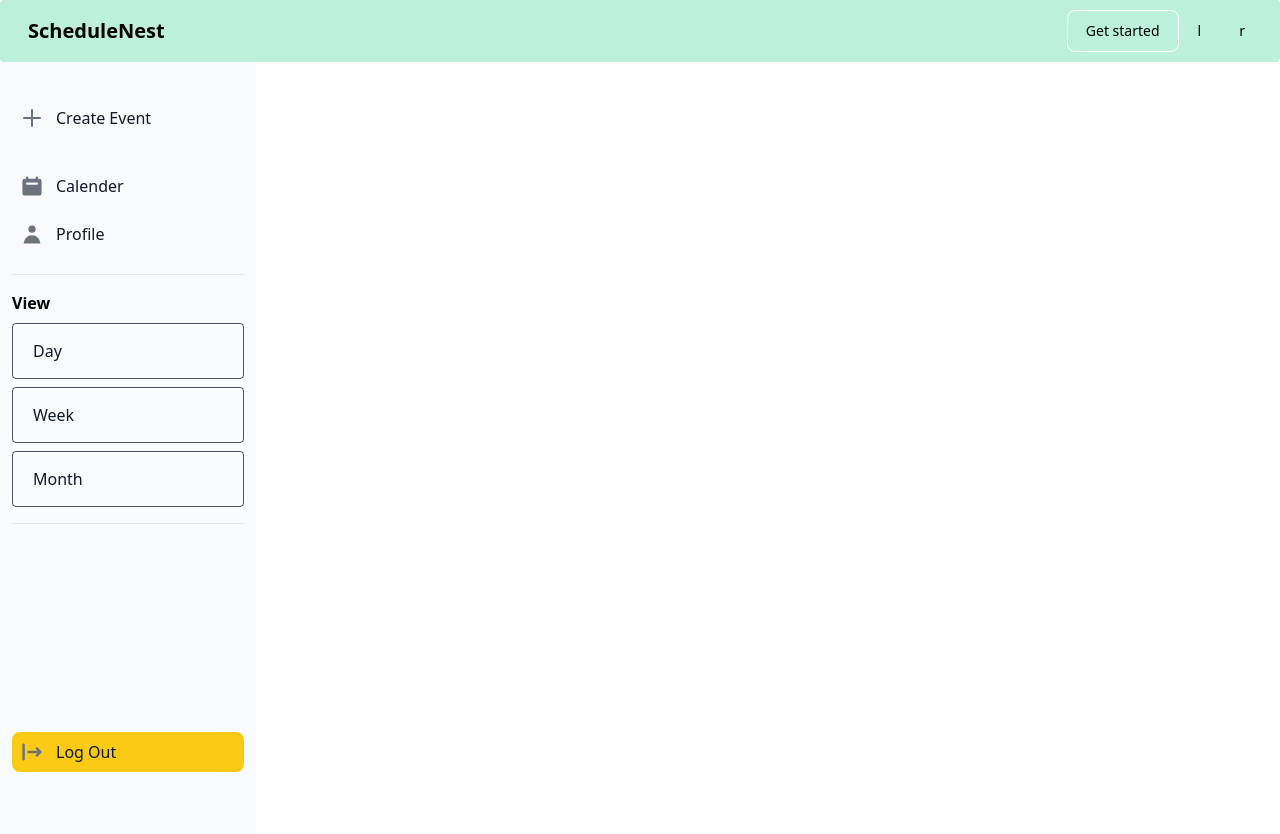
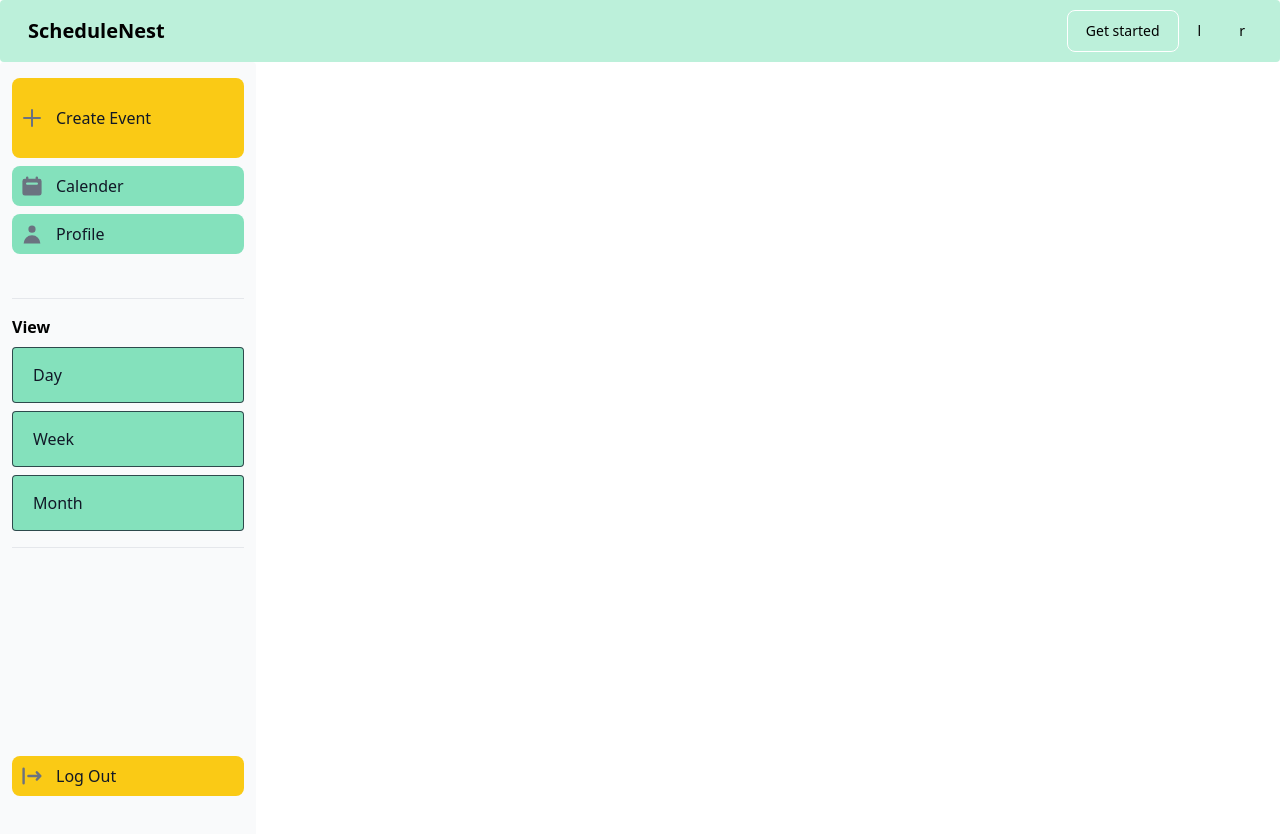
Before and after one commit to suleosmann/schedule-nest-calendar-client, a React (Vite) app: page / in a window 1280 px wide. Shown: the top 834 px of the page. Built offline with nearby package versions, Linux system fonts and the light colour scheme.

Commit message:
sidebar 3rd edit color

```diff
--- a/src/APP/modules/Sidebar.jsx
+++ b/src/APP/modules/Sidebar.jsx
@@ -5,42 +5,44 @@ import { HiCalendar,   HiUser, HiLogout, HiOutlinePlus } from 'react-icons/hi';
 
 function Sidenav() {
   return (
-    <Sidebar aria-label="Sidebar" className=' h-full '>
-      <Sidebar.Items>
-        <Sidebar.ItemGroup className=' my-5 c-8 ' >
-          <Sidebar.Item className = ' h-20' href="#" icon={HiOutlinePlus}>
+
+    <Sidebar aria-label="Sidebar">
+      <Sidebar.Items  >
+        <Sidebar.ItemGroup className='flex-col justify-center items-center gap-4 py-6 my-5 c-8 ' >
+          <Sidebar.Item className = ' h-20 bg-yellow-300 hover:bg-orange-400 active:bg-orange-500 focus:outline-none focus:ring focus:ring-green-900' href="#" icon={HiOutlinePlus}>
             Create Event
           </Sidebar.Item>
 
-          <Sidebar.Item className = 'h-25' href="#" icon={HiCalendar}>
+          <Sidebar.Item className = 'h-25 bg-green-300 hover:bg-orange-400 active:bg-orange-500 focus:outline-none focus:ring focus:ring-green-900' href="#" icon={HiCalendar}>
             Calender
           </Sidebar.Item>
 
-          <Sidebar.Item className = 'h-25' href="#" icon={HiUser}>
+          <Sidebar.Item className = 'h-25 bg-green-300 hover:bg-orange-400 active:bg-orange-500 focus:outline-none focus:ring focus:ring-green-900' href="#" icon={HiUser}>
             Profile
           </Sidebar.Item>
         </Sidebar.ItemGroup>
 
-        <Sidebar.ItemGroup className='my-18 '>
-          <span className="self-center whitespace-nowrap text-l font-semibold dark:text-white">View</span>
-          <Sidebar.Item className = 'h-14 border border-solid border-gray-900 rounded border-opacity-75' href="#" >
+        <Sidebar.ItemGroup className='my-18  '>
+          <span className="self-center whitespace-nowrap text-l font-semibold dark:text-white ">View</span>
+          <Sidebar.Item className = 'h-14 border border-solid border-gray-900 rounded border-opacity-75 bg-green-300 hover:bg-orange-400 active:bg-orange-500 focus:outline-none focus:ring focus:ring-green-900' href="#" >
             Day
           </Sidebar.Item>
-          <Sidebar.Item className = 'h-14 border border-solid border-gray-900 rounded border-opacity-75' href="#" >
+          <Sidebar.Item className = 'h-14 border border-solid border-gray-900 rounded border-opacity-75 bg-green-300 hover:bg-orange-400 active:bg-orange-500 focus:outline-none focus:ring focus:ring-green-900' href="#" >
             Week
           </Sidebar.Item>
-          <Sidebar.Item className = 'h-14 border border-solid border-gray-900 rounded border-opacity-75' href="#" >
+          <Sidebar.Item className = 'h-14 border border-solid border-gray-900 rounded border-opacity-75 bg-green-300 hover:bg-orange-400 active:bg-orange-500 focus:outline-none focus:ring focus:ring-green-900' href="#" >
             Month
           </Sidebar.Item>
         </Sidebar.ItemGroup>
 
         <Sidebar.ItemGroup  >
-          <Sidebar.Item className='my-48 border-white bg-yellow-300 ' href="#" icon={HiLogout}>
+          <Sidebar.Item className='my-48 border-white bg-yellow-300 hover:bg-orange-400 active:bg-orange-500 focus:outline-none focus:ring focus:ring-green-900' href="#" icon={HiLogout}>
             Log Out
           </Sidebar.Item>
         </Sidebar.ItemGroup>
       </Sidebar.Items>
     </Sidebar>
+
   );
 }
 
```
